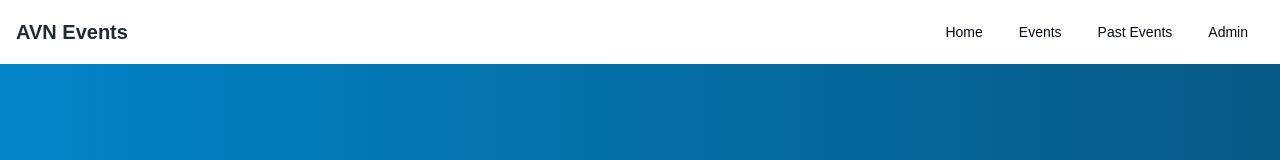
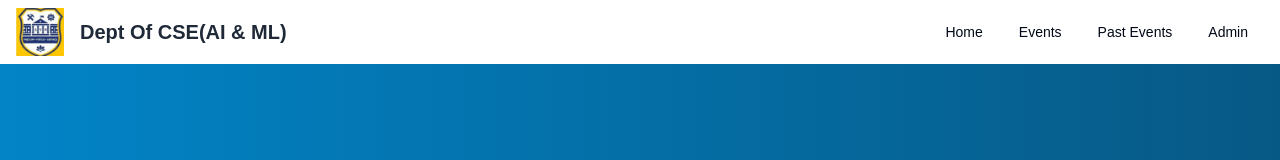
Before and after one commit to zeeprofi/AVNIET_EVENTS_WEBSITE, a React (Vite) app: page / in a window 1280 px wide. Shown: the top 160 px of the page. Built offline with nearby package versions, Linux system fonts and the light colour scheme.

Commit message:
Add logo and update title
Update the navbar to include a logo and change the title.

```diff
--- a/src/components/Navbar.tsx
+++ b/src/components/Navbar.tsx
@@ -8,9 +8,16 @@ export const Navbar = () => {
     <nav className="bg-white shadow-sm">
       <div className="container mx-auto px-4">
         <div className="flex items-center justify-between h-16">
-          <Link to="/" className="text-xl font-bold text-gray-800">
-            AVN Events
-          </Link>
+          <div className="flex items-center space-x-4">
+            <img
+              src="/lovable-uploads/baa3ba36-399e-4df8-bc70-19f2bd3cb3b0.png"
+              alt="Department Logo"
+              className="h-12 w-12"
+            />
+            <Link to="/" className="text-xl font-bold text-gray-800">
+              Dept Of CSE(AI & ML)
+            </Link>
+          </div>
 
           <NavigationMenu>
             <NavigationMenuList>
```
Also changed, not shown: public/lovable-uploads/baa3ba36-399e-4df8-bc70-19f2bd3cb3b0.png (added).
